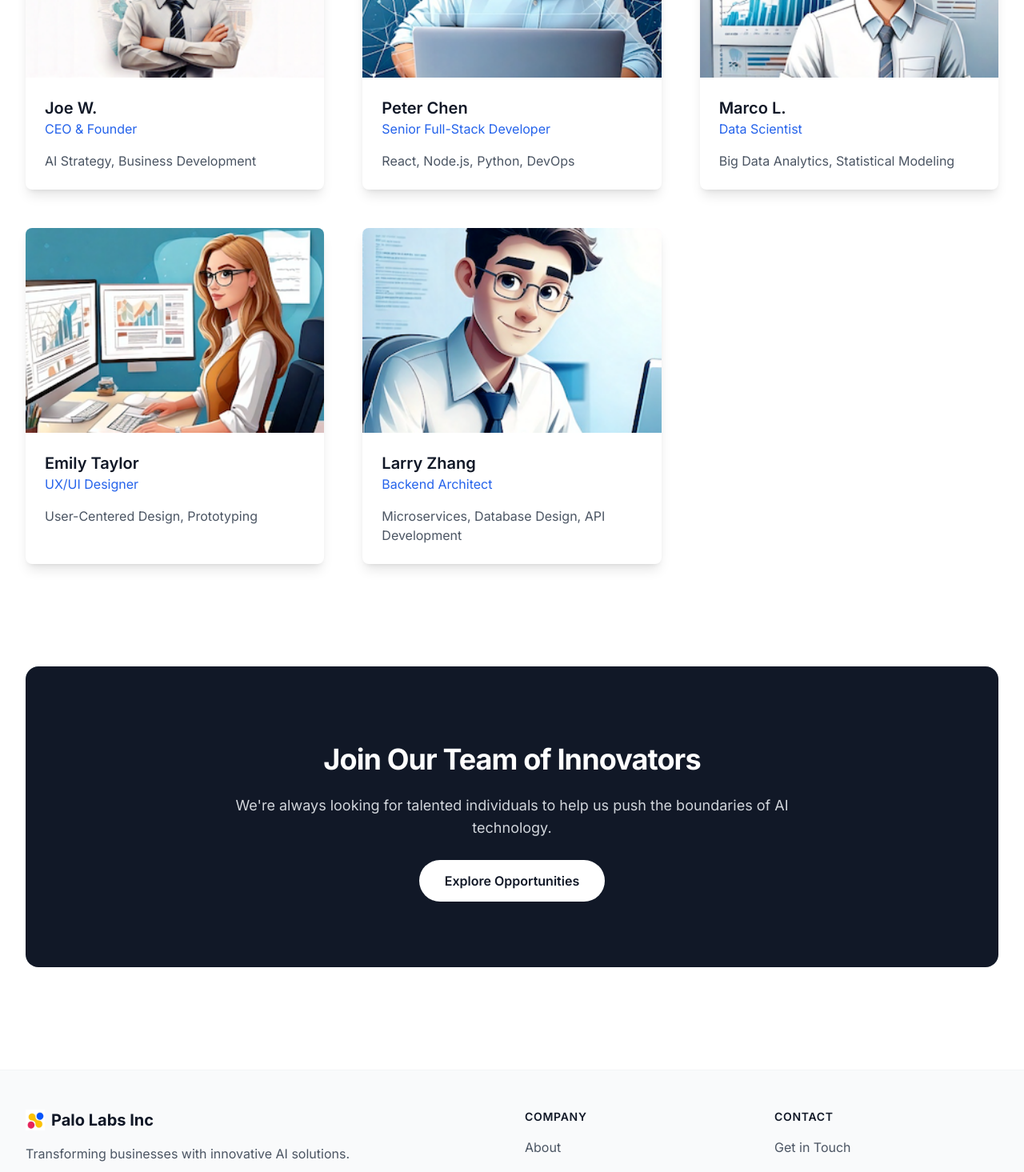
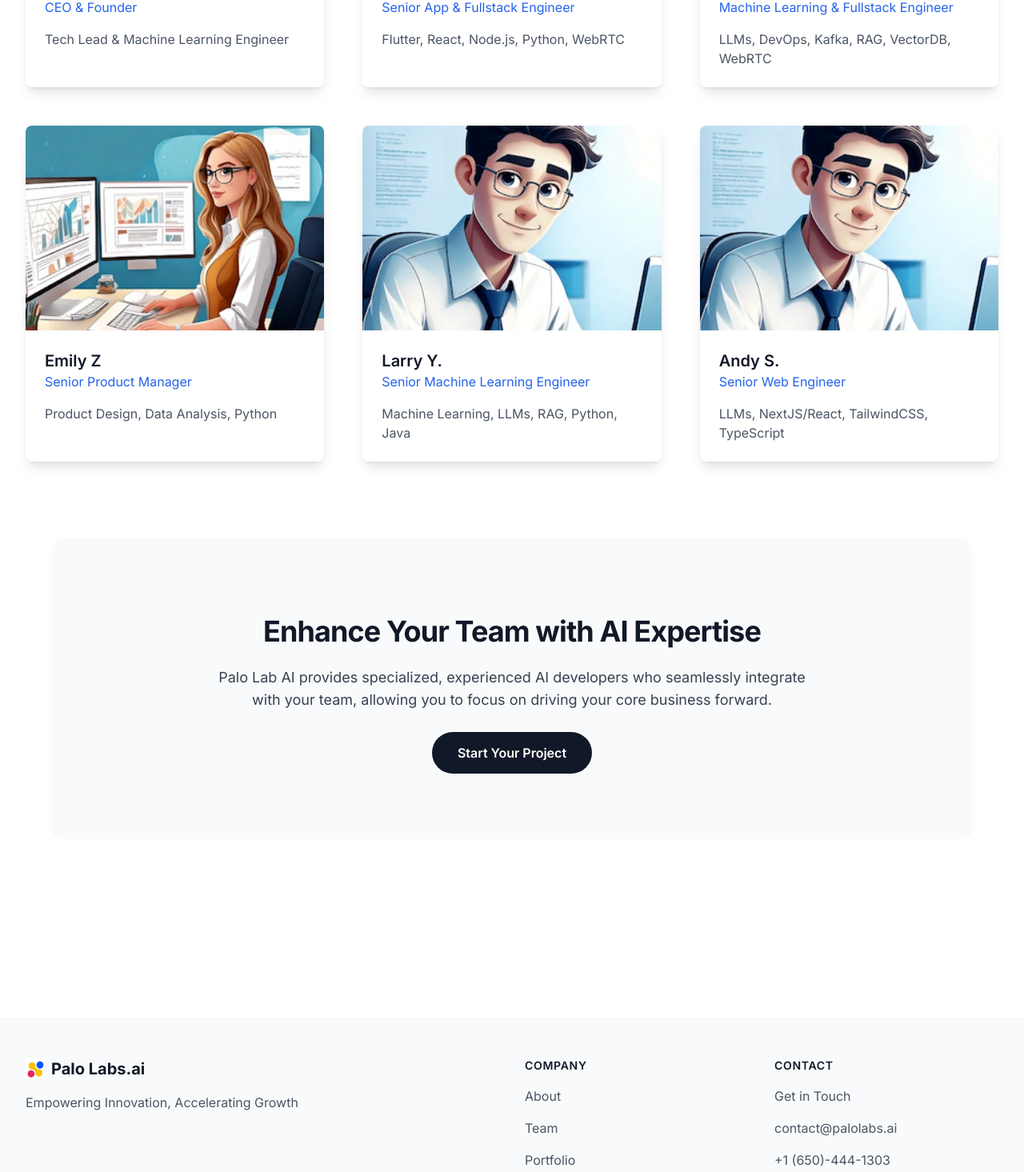
Before and after one commit to joelwangusa/palolabweb, a Next.js app: page /team in a window 1280 px wide. Shown: the part 800-2265 px from the top of the page at 80% size. Built offline with nearby package versions, Linux system fonts and the light colour scheme.

Commit message:
update the content and style of the website

```diff
--- a/next.config.ts
+++ b/next.config.ts
@@ -13,17 +13,6 @@ const nextConfig: NextConfig = {
       },
     ],
   },
-  webpack(config) {
-    const fileLoaderRule = config.module.rules.find((rule: any) =>
-      rule.test?.test?.('.svg'),
-    );
-    config.module.rules.push({
-      test: /\.svg$/i,
-      use: ['@svgr/webpack'],
-    });
-    fileLoaderRule.exclude = /\.svg$/i;
-    return config;
-  },
   // Next.js 14 automatically enables React Strict Mode
 };
 
--- a/package.json
+++ b/package.json
@@ -65,7 +65,6 @@
   },
   "devDependencies": {
     "@eslint/eslintrc": "latest",
-    "@svgr/webpack": "^8.1.0",
     "@types/node": "^20",
     "@types/react": "^19",
     "@types/react-dom": "^19",
--- a/src/app/contact/page.tsx
+++ b/src/app/contact/page.tsx
@@ -59,9 +59,9 @@ export default function Contact() {
                 <div>
                   <button
                     type="submit"
-                    className="block w-full rounded-lg bg-blue-600 px-4 py-3 text-center text-sm font-semibold text-white shadow-sm hover:bg-blue-500 focus-visible:outline focus-visible:outline-2 focus-visible:outline-offset-2 focus-visible:outline-blue-600"
+                    className="block w-full rounded-lg bg-gray-900 px-4 py-3 text-center text-sm font-semibold text-white shadow-sm focus-visible:outline focus-visible:outline-2 focus-visible:outline-offset-2"
                   >
-                    Send Message
+                    SUBMIT
                   </button>
                 </div>
               </form>
--- a/src/app/layout.tsx
+++ b/src/app/layout.tsx
@@ -19,8 +19,8 @@ function PaloLabLogo() {
 }
 
 export const metadata: Metadata = {
-  title: "Palo Labs Inc",
-  description: "Innovative AI Solutions for the Future",
+  title: "Palo Labs AI",
+  description: "Empowering Innovation, Accelerating Growth",
   icons: {
     icon: [
       { url: '/placeholder-logo.svg', sizes: 'any', type: 'image/svg+xml' },
@@ -49,15 +49,17 @@ export default function RootLayout({
               <Link href="/" className="flex items-center">
                 {/* <Cpu className="h-8 w-8 text-gray-900" /> */}
                 <PaloLabLogo />
-                <span className="ml-2 text-xl font-bold text-gray-900">Palo Labs Inc</span>
+                <span className="ml-2 text-xl font-bold text-gray-900">Palo Labs.ai</span>
               </Link>
               <nav className="hidden md:flex items-center space-x-8">
+                {/*
                 <Link href="/about" className="text-base font-medium text-gray-600 hover:text-gray-900">
                   About
                 </Link>
                 <Link href="/services" className="text-base font-medium text-gray-600 hover:text-gray-900">
                   Services
                 </Link>
+                */}
                 <Link href="/team" className="text-base font-medium text-gray-600 hover:text-gray-900">
                   Team
                 </Link>
@@ -82,9 +84,9 @@ export default function RootLayout({
                 <Link href="/" className="flex items-center">
                   {/* <Cpu className="h-8 w-8 text-gray-900" /> */}
                   <PaloLabLogo />
-                  <span className="ml-2 text-xl font-bold text-gray-900">Palo Labs Inc</span>
+                  <span className="ml-2 text-xl font-bold text-gray-900">Palo Labs.ai</span>
                 </Link>
-                <p className="mt-4 text-base text-gray-600">Transforming businesses with innovative AI solutions.</p>
+                <p className="mt-4 text-base text-gray-600">Empowering Innovation, Accelerating Growth</p>
               </div>
               <div>
                 <h3 className="text-sm font-semibold text-gray-900 tracking-wider uppercase">Company</h3>
@@ -115,8 +117,13 @@ export default function RootLayout({
                     </Link>
                   </li>
                   <li>
-                    <a href="mailto:info@palolabs.ai" className="text-base text-gray-600 hover:text-gray-900">
-                      info@palolabs.ai
+                    <a href="mailto:contact@palolabs.ai" className="text-base text-gray-600 hover:text-gray-900">
+                      contact@palolabs.ai
+                    </a>
+                  </li>
+                  <li>
+                    <a href="#" className="text-base text-gray-600 hover:text-gray-900">
+                      +1 (650)-444-1303
                     </a>
                   </li>
                 </ul>
--- a/src/app/page.tsx
+++ b/src/app/page.tsx
@@ -11,17 +11,16 @@ export default async function Home() {
 
   return (
     <div className="min-h-screen bg-white">
-      {/* Announcement Banner */}
+      {/*
       <div className="bg-gray-50 px-4 py-3">
         <div className="max-w-7xl mx-auto flex items-center justify-between text-sm">
-          <p className="text-gray-700">Palo Labs secures $25M Series A funding for AI innovation" to "Polo Alto has partnered with GETTR USA, Inc, which has over 10 million users, to deliver innovative solutions aimed at enhancing scalability and user experience.</p>
+          <p className="text-gray-700">Palo Labs secures $25M Series A funding for AI innovation" to "Polo Alto has partnered with xxx, Inc, which has over 10 million users, to deliver innovative solutions aimed at enhancing scalability and user experience.</p>
           <Link href="/about" className="text-blue-600 hover:text-blue-700 flex items-center">
             Read more here
             <ArrowRight className="ml-1 h-4 w-4" />
           </Link>
         </div>
-      </div>
-
+      </div> */}
       {/* Hero Section */}
       <div className="max-w-7xl mx-auto px-4 sm:px-6 lg:px-8 pt-20 pb-32">
         <div className="relative">
@@ -32,26 +31,26 @@ export default async function Home() {
 
           <div className="relative max-w-4xl mx-auto text-center">
             <span className="inline-flex items-center rounded-full px-4 py-1 text-sm font-medium bg-blue-50 text-blue-700 mb-8">
-              Transforming businesses with A.I.
+              Empowering Innovation, Accelerating Growth
             </span>
             <h1 className="text-5xl font-bold tracking-tight text-gray-900 sm:text-6xl">
-            Your AI Acceleration Partner
+            Full-Service AI Consulting & Development
             </h1>
             <p className="mt-8 text-xl text-gray-600 max-w-1xl mx-auto">
-            We help businesses quickly adopt AI to boost internal technology and efficiency. Specializing in fast prototyping and leveraging the latest AI tools, we bring new ideas to life. With expertise in machine learning and large language models (LLMs), we create custom AI solutions that give companies a competitive edge
+            At Palo Lab AI, we provide comprehensive AI consulting tailored precisely to your business needs. Whether you require full-service AI development, seamless collaboration with your internal teams, or rapid MVP creation, our dedicated experts deliver solutions quickly, reliably, and effectively.
             </p>
             <div className="mt-12 flex items-center justify-center gap-6">
               <Link
                 href="/contact"
                 className="rounded-full px-8 py-4 text-base font-semibold text-white bg-gray-900 hover:bg-gray-800 transition-all"
               >
-                Schedule a call
+                GET IN TOUCH
               </Link>
               <Link
-                href="/services"
+                href="/portfolio"
                 className="rounded-full px-8 py-4 text-base font-semibold text-gray-600 bg-gray-50 hover:bg-gray-100 transition-all"
               >
-                View Services
+                View Portfolio
               </Link>
             </div>
           </div>
@@ -108,22 +107,22 @@ export default async function Home() {
       </div>
 
       {/* Call to Action */}
-      <div className="bg-gray-50">
+      <div className="bg-white">
         <div className="max-w-7xl mx-auto py-24 px-4 sm:px-6 lg:px-8">
-          <div className="relative rounded-2xl bg-gray-900 px-6 py-16 sm:px-12 sm:py-24">
+          <div className="relative rounded-2xl bg-gray-50 px-6 py-16 sm:px-12 sm:py-24">
         <div className="relative max-w-3xl mx-auto text-center">
-              <h2 className="text-3xl font-bold tracking-tight text-white sm:text-4xl">
-                Ready to transform your business with AI?
+          <h2 className="text-3xl font-bold tracking-tight text-gray-900 sm:text-4xl">
+            Enhance Your Team with AI Expertise
           </h2>
-              <p className="mt-6 text-lg text-gray-300">
-                Join the leading companies already using Palo Labs to drive innovation.
+          <p className="mt-6 text-lg text-gray-700">
+            Palo Lab AI provides specialized, experienced AI developers who seamlessly integrate with your team, allowing you to focus on driving your core business forward.
           </p>
           <div className="mt-10">
             <Link
           href="/contact"
-                  className="rounded-full px-8 py-4 text-base font-semibold text-gray-900 bg-white hover:bg-gray-100 transition-all"
+          className="rounded-full px-8 py-4 text-base font-semibold text-white bg-gray-900 transition-all"
             >
-                  Get Started Today
+          Start Your Project
             </Link>
           </div>
         </div>
--- a/src/app/portfolio/page.tsx
+++ b/src/app/portfolio/page.tsx
@@ -47,7 +47,7 @@ export default function Portfolio() {
   return (
     <div className="min-h-screen bg-white">
       {/* Announcement Banner */}
-      <div className="bg-gray-50 px-4 py-3">
+      {/*      <div className="bg-gray-50 px-4 py-3">
         <div className="max-w-7xl mx-auto flex items-center justify-between text-sm">
           <p className="text-gray-700">Discover our innovative AI solutions in action</p>
           <Link href="/contact" className="text-blue-600 hover:text-blue-700 flex items-center">
@@ -56,6 +56,7 @@ export default function Portfolio() {
           </Link>
         </div>
       </div>
+      */}
 
       {/* Hero Section */}
       <div className="max-w-7xl mx-auto px-4 sm:px-6 lg:px-8 pt-20 pb-32">
@@ -106,20 +107,21 @@ export default function Portfolio() {
           ))}
         </div>
 
-        {/* CTA Section */}
-        <div className="mt-32">
-          <div className="relative rounded-2xl bg-gray-900 px-6 py-16 sm:px-12 sm:py-24">
+      {/* Call to Action */}
+      <div className="bg-white">
+        <div className="max-w-7xl mx-auto py-24 px-4 sm:px-6 lg:px-8">
+          <div className="relative rounded-2xl bg-gray-50 px-6 py-16 sm:px-12 sm:py-24">
         <div className="relative max-w-3xl mx-auto text-center">
-              <h2 className="text-3xl font-bold tracking-tight text-white sm:text-4xl">
-                Ready to Transform Your Business?
+          <h2 className="text-3xl font-bold tracking-tight text-gray-900 sm:text-4xl">
+            Enhance Your Team with AI Expertise
           </h2>
-              <p className="mt-6 text-lg text-gray-300">
-                Let&apos;s discuss how our AI solutions can help you achieve your goals and stand out in your industry.
+          <p className="mt-6 text-lg text-gray-700">
+            Palo Lab AI provides specialized, experienced AI developers who seamlessly integrate with your team, allowing you to focus on driving your core business forward.
           </p>
           <div className="mt-10">
             <Link
           href="/contact"
-                  className="rounded-full px-8 py-4 text-base font-semibold text-gray-900 bg-white hover:bg-gray-100 transition-all"
+          className="rounded-full px-8 py-4 text-base font-semibold text-white bg-gray-900 transition-all"
             >
           Start Your Project
             </Link>
@@ -129,5 +131,6 @@ export default function Portfolio() {
         </div>
       </div>
       </div>
+    </div>
   )
 }
--- a/src/app/team/page.tsx
+++ b/src/app/team/page.tsx
@@ -7,31 +7,37 @@ const teamMembers = [
     name: "Joe W.",
     role: "CEO & Founder",
     image: "/team_joe.png",
-    expertise: "AI Strategy, Business Development",
+    expertise: "Tech Lead & Machine Learning Engineer",
   },
   {
-    name: "Peter Chen",
-    role: "Senior Full-Stack Developer",
+    name: "Peter Z.",
+    role: "Senior App & Fullstack Engineer",
     image: "/team_peter.png",
-    expertise: "React, Node.js, Python, DevOps",
+    expertise: "Flutter, React, Node.js, Python, WebRTC",
   },
   {
     name: "Marco L.",
-    role: "Data Scientist",
+    role: "Machine Learning & Fullstack Engineer",
     image: "/team_marco.png",
-    expertise: "Big Data Analytics, Statistical Modeling",
+    expertise: "LLMs, DevOps, Kafka, RAG, VectorDB, WebRTC",
   },
   {
-    name: "Emily Taylor",
-    role: "UX/UI Designer",
+    name: "Emily Z",
+    role: "Senior Product Manager",
     image: "/team_emily.png",
-    expertise: "User-Centered Design, Prototyping",
+    expertise: "Product Design, Data Analysis, Python",
   },
   {
-    name: "Larry Zhang",
-    role: "Backend Architect",
+    name: "Larry Y.",
+    role: "Senior Machine Learning Engineer",
     image: "/team_larry.png",
-    expertise: "Microservices, Database Design, API Development",
+    expertise: "Machine Learning, LLMs, RAG, Python, Java",
+  },
+  {
+    name: "Andy S.",
+    role: "Senior Web Engineer",
+    image: "/team_larry.png",
+    expertise: "LLMs, NextJS/React, TailwindCSS, TypeScript",
   },
 ]
 
@@ -39,6 +45,7 @@ export default function Team() {
   return (
     <div className="min-h-screen bg-white">
       {/* Announcement Banner */}
+      {/*
       <div className="bg-gray-50 px-4 py-3">
         <div className="max-w-7xl mx-auto flex items-center justify-between text-sm">
           <p className="text-gray-700">Palo Labs secures $25M Series A funding for AI innovation" to "Polo Alto has partnered with GETTR USA, Inc, which has over 10 million users, to deliver innovative solutions aimed at enhancing scalability and user experience</p>
@@ -48,6 +55,7 @@ export default function Team() {
           </Link>
         </div>
       </div>
+      */}
 
       {/* Hero Section */}
       <div className="max-w-7xl mx-auto px-4 sm:px-6 lg:px-8 pt-20 pb-32">
@@ -61,11 +69,10 @@ export default function Team() {
               Our Team
             </span>
             <h1 className="text-5xl font-bold tracking-tight text-gray-900 sm:text-6xl">
-              Meet the Innovators Behind Palo Labs
+              Your Trusted Colleagues in AI
             </h1>
             <p className="mt-8 text-xl text-gray-600 max-w-2xl mx-auto">
-              Our diverse team of experts covers all aspects of full-stack development and AI technologies, driving
-              innovation and excellence in every project.
+              At Palo Lab AI, our expert team seamlessly integrates with yours, managing your AI initiatives so you can focus on strategic growth.
             </p>
           </div>
         </div>
@@ -93,21 +100,25 @@ export default function Team() {
           ))}
         </div>
 
-        {/* CTA Section */}
-        <div className="mt-32">
-          <div className="relative rounded-2xl bg-gray-900 px-6 py-16 sm:px-12 sm:py-24">
+      {/* Call to Action */}
+      <div className="bg-white">
+        <div className="max-w-7xl mx-auto py-24 px-4 sm:px-6 lg:px-8">
+          <div className="relative rounded-2xl bg-gray-50 px-6 py-16 sm:px-12 sm:py-24">
         <div className="relative max-w-3xl mx-auto text-center">
-              <h2 className="text-3xl font-bold tracking-tight text-white sm:text-4xl">Join Our Team of Innovators</h2>
-              <p className="mt-6 text-lg text-gray-300">
-                We're always looking for talented individuals to help us push the boundaries of AI technology.
+          <h2 className="text-3xl font-bold tracking-tight text-gray-900 sm:text-4xl">
+            Enhance Your Team with AI Expertise
+          </h2>
+          <p className="mt-6 text-lg text-gray-700">
+            Palo Lab AI provides specialized, experienced AI developers who seamlessly integrate with your team, allowing you to focus on driving your core business forward.
           </p>
           <div className="mt-10">
             <Link
           href="/contact"
-                  className="rounded-full px-8 py-4 text-base font-semibold text-gray-900 bg-white hover:bg-gray-100 transition-all"
+          className="rounded-full px-8 py-4 text-base font-semibold text-white bg-gray-900 transition-all"
             >
-                  Explore Opportunities
+          Start Your Project
             </Link>
+          </div>
         </div>
           </div>
         </div>
```
Also changed, not shown: 1 other file (tests, documents, lock files or other folders). Lines whose indentation alone changed are shown as unchanged.
